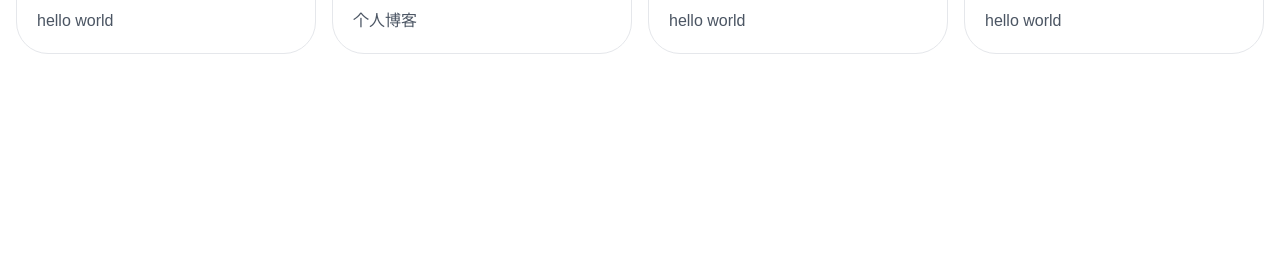
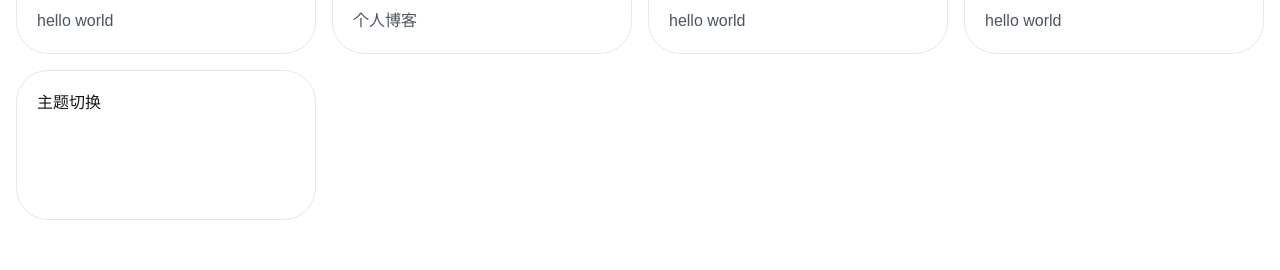
Before and after one commit to GrayFrost/zzhwhd, a Next.js app: page / in a window 1280 px wide. Shown: the part 176-446 px from the top of the page. Built offline with nearby package versions, Linux system fonts and the light colour scheme.

Commit message:
暗黑模式

```diff
--- a/app/blog/detail/[...slug]/page.tsx
+++ b/app/blog/detail/[...slug]/page.tsx
@@ -29,7 +29,8 @@ const PostLayout = async ({ params }: { params: { slug: string[] } }) => {
   const MDXContent = post ? getMDXComponent(post.body.code) : null;
 
   return (
-    <article className="mt-5 prose lg:prose-lg mx-auto dark:prose-invert prose-img:w-full prose-img:max-w-lg prose-img:mx-auto prose-img:shadow-2xl prose-img:rounded-3xl prose-a:text-slate-500 ">
+    <div className="container max-w-5xl px-6 mx-auto">
+      <article className="mt-5 prose lg:prose-lg dark:prose-invert prose-img:w-full prose-img:max-w-lg prose-img:mx-auto prose-img:shadow-2xl prose-img:rounded-3xl prose-a:text-slate-500 max-w-none">
         <div className="mb-8 text-center">
           <h1>{post?.title}</h1>
           {post?.date && (
@@ -40,6 +41,7 @@ const PostLayout = async ({ params }: { params: { slug: string[] } }) => {
         </div>
         {!!MDXContent && <MDXContent components={components} />}
       </article>
+    </div>
   );
 };
 
--- a/app/layout.tsx
+++ b/app/layout.tsx
@@ -2,6 +2,9 @@ import type { Metadata } from "next";
 import "./globals.css";
 import "react-grid-layout/css/styles.css";
 import "react-resizable/css/styles.css";
+
+import Back from "@/components/back";
+import ThemeProvider from "@/components/theme-provider";
 
 export const metadata: Metadata = {
   title: "Garlic Garlic | 蒜头蒜",
@@ -16,9 +19,12 @@ export default function RootLayout({
   return (
     <html lang="en">
       <body className={`antialiased`}>
-        <div className="min-h-screen flex flex-col bg-white dark:bg-[#0b0f11]">
-          {children}
-        </div>
+        <ThemeProvider>
+          <Back />
+          <div className="min-h-screen flex flex-col bg-white dark:bg-[#0b0f11]">
+            {children}
+          </div>
+        </ThemeProvider>
       </body>
     </html>
   );
--- /dev/null
+++ b/components/back.tsx
@@ -0,0 +1,23 @@
+"use client";
+
+import { usePathname, useRouter } from "next/navigation";
+
+export default function Back() {
+  const pathname = usePathname();
+  const router = useRouter();
+  const onBack = () => {
+    router.back();
+  };
+
+  if (pathname === "/") {
+    return null;
+  }
+  return (
+    <div
+      className="fixed top-0 left-0 w-16 h-16 text-rose-400"
+      onClick={onBack}
+    >
+      back
+    </div>
+  );
+}
--- a/components/home.tsx
+++ b/components/home.tsx
@@ -4,7 +4,7 @@ import Link from "next/link";
 import { Responsive } from "react-grid-layout";
 import { useWindowWidth } from "../hooks/use-window-width";
 import { layouts } from "../config/layout";
-
+import ThemeToggle from "@/components/theme-toggle";
 export function Home() {
   const width = useWindowWidth();
 
@@ -38,12 +38,8 @@ export function Home() {
         href="/about"
         className="group bg-white dark:bg-darkBg border dark:border-knight transition-all duration-300 rounded-[32px] flex flex-col justify-between p-5 overflow-hidden z-[1] hover:shadow-lg hover:scale-[1.02] mx-auto w-full max-w-[400px]"
       >
-        <h2 className="text-2xl font-semibold mb-2 dark:text-white">
-          关于我
-        </h2>
-        <p className="text-gray-600 dark:text-gray-300">
-          hello world
-        </p>
+        <h2 className="text-2xl font-semibold mb-2 dark:text-white">关于我</h2>
+        <p className="text-gray-600 dark:text-gray-300">hello world</p>
       </Link>
       <Link
         key="blog"
@@ -71,10 +67,14 @@ export function Home() {
         <h2 className="text-2xl font-semibold mb-2 dark:text-white">
           我的项目
         </h2>
-        <p className="text-gray-600 dark:text-gray-300">
-          hello world
-        </p>
+        <p className="text-gray-600 dark:text-gray-300">hello world</p>
       </Link>
+      <div
+        key="setting"
+        className="group bg-white dark:bg-darkBg border dark:border-knight transition-all duration-300 rounded-[32px] flex flex-col justify-between p-5 overflow-hidden z-[1] hover:shadow-lg hover:scale-[1.02] mx-auto w-full max-w-[400px]"
+      >
+        <ThemeToggle />
+      </div>
     </Responsive>
   );
 }
--- /dev/null
+++ b/components/theme-provider.tsx
@@ -0,0 +1,13 @@
+"use client";
+
+import { ThemeProvider } from "next-themes";
+
+const Theme = ({ children }: { children: React.ReactNode }) => {
+  return (
+    <ThemeProvider attribute="class" defaultTheme="light">
+      {children}
+    </ThemeProvider>
+  );
+};
+
+export default Theme;
--- /dev/null
+++ b/components/theme-toggle.tsx
@@ -0,0 +1,15 @@
+import { useTheme } from "next-themes";
+
+export default function ThemeToggle() {
+  const { theme, setTheme } = useTheme();
+
+  const toggleTheme = () => {
+    if (theme === "light") {
+      setTheme("dark");
+    } else {
+      setTheme("light");
+    }
+  };
+
+  return <div onClick={toggleTheme}>主题切换</div>;
+}
--- a/config/layout.ts
+++ b/config/layout.ts
@@ -5,29 +5,34 @@ export const layouts = {
     { i: "blog", x: 1, y: 0, w: 1, h: 1 },
     { i: "tree-diagram", x: 2, y: 0, w: 1, h: 1 },
     { i: "app-icon-generator", x: 3, y: 0, w: 1, h: 1 },
+    { i: "setting", x: 0, y: 1, w: 1, h: 1 },
   ],
   md: [
     { i: "manga", x: 0, y: 0, w: 1, h: 1 },
     { i: "blog", x: 1, y: 0, w: 1, h: 1 },
     { i: "tree-diagram", x: 2, y: 0, w: 1, h: 1 },
     { i: "app-icon-generator", x: 3, y: 0, w: 1, h: 1 },
+    { i: "setting", x: 0, y: 1, w: 1, h: 1 },
   ],
   sm: [
     { i: "manga", x: 0, y: 0, w: 1, h: 1 },
     { i: "blog", x: 1, y: 0, w: 1, h: 1 },
     { i: "tree-diagram", x: 0, y: 1, w: 1, h: 1 },
     { i: "app-icon-generator", x: 1, y: 1, w: 1, h: 1 },
+    { i: "setting", x: 0, y: 2, w: 1, h: 1 },
   ],
   xs: [
     { i: "manga", x: 0, y: 0, w: 1, h: 1 },
     { i: "blog", x: 1, y: 0, w: 1, h: 1 },
     { i: "tree-diagram", x: 0, y: 1, w: 1, h: 1 },
     { i: "app-icon-generator", x: 1, y: 1, w: 1, h: 1 },
+    { i: "setting", x: 0, y: 2, w: 1, h: 1 },
   ],
   xxs: [
     { i: "manga", x: 0, y: 0, w: 1, h: 1 },
     { i: "blog", x: 1, y: 0, w: 1, h: 1 },
     { i: "tree-diagram", x: 0, y: 1, w: 1, h: 1 },
     { i: "app-icon-generator", x: 1, y: 1, w: 1, h: 1 },
+    { i: "setting", x: 0, y: 2, w: 1, h: 1 },
   ],
 };
--- a/package.json
+++ b/package.json
@@ -20,6 +20,7 @@
     "framer-motion": "^12.4.0",
     "next": "15.1.6",
     "next-contentlayer2": "^0.5.3",
+    "next-themes": "^0.4.4",
     "react": "^19.0.0",
     "react-dom": "^19.0.0",
     "react-grid-layout": "^1.5.0",
--- a/tailwind.config.ts
+++ b/tailwind.config.ts
@@ -1,6 +1,7 @@
 import type { Config } from "tailwindcss";
 
 export default {
+  darkMode: ['class'],
   content: [
     "./pages/**/*.{js,ts,jsx,tsx,mdx}",
     "./components/**/*.{js,ts,jsx,tsx,mdx}",
```
Also changed, not shown: 1 other file (tests, documents, lock files or other folders). Lines whose indentation alone changed are shown as unchanged.
